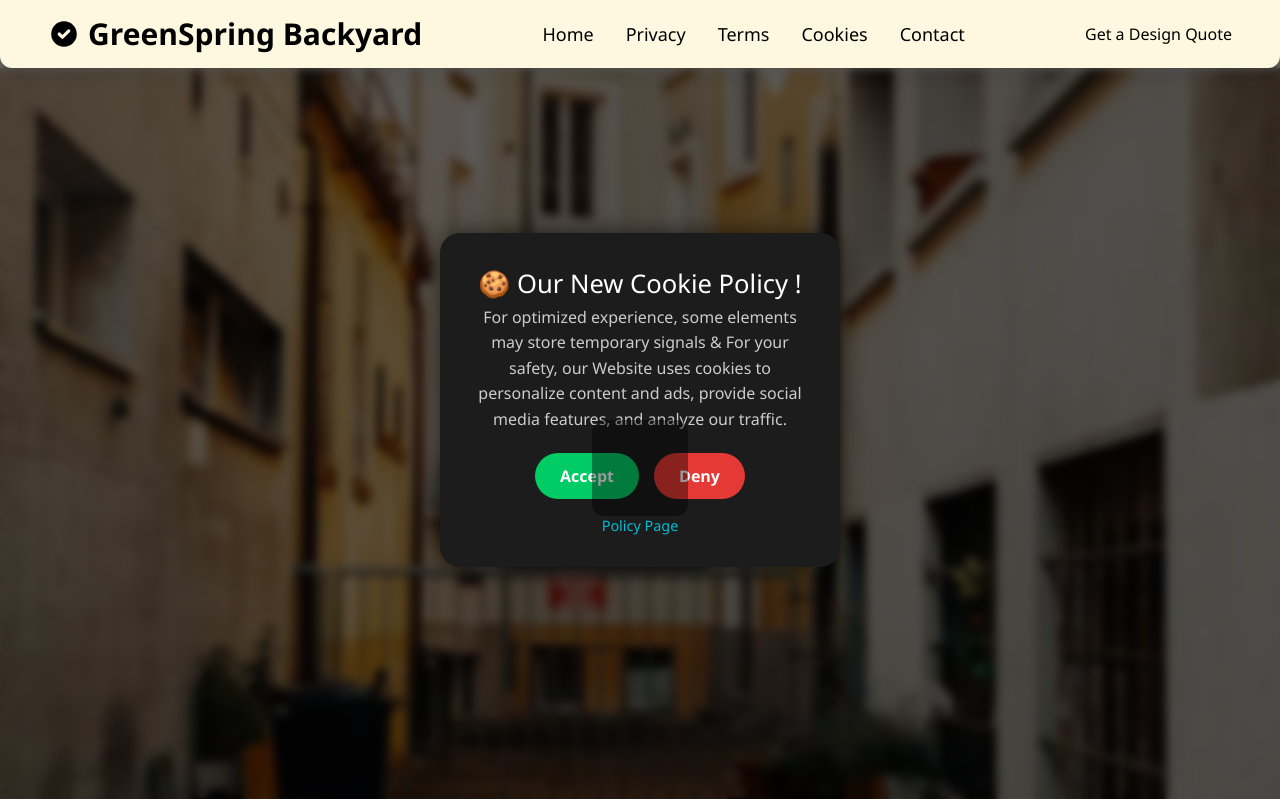
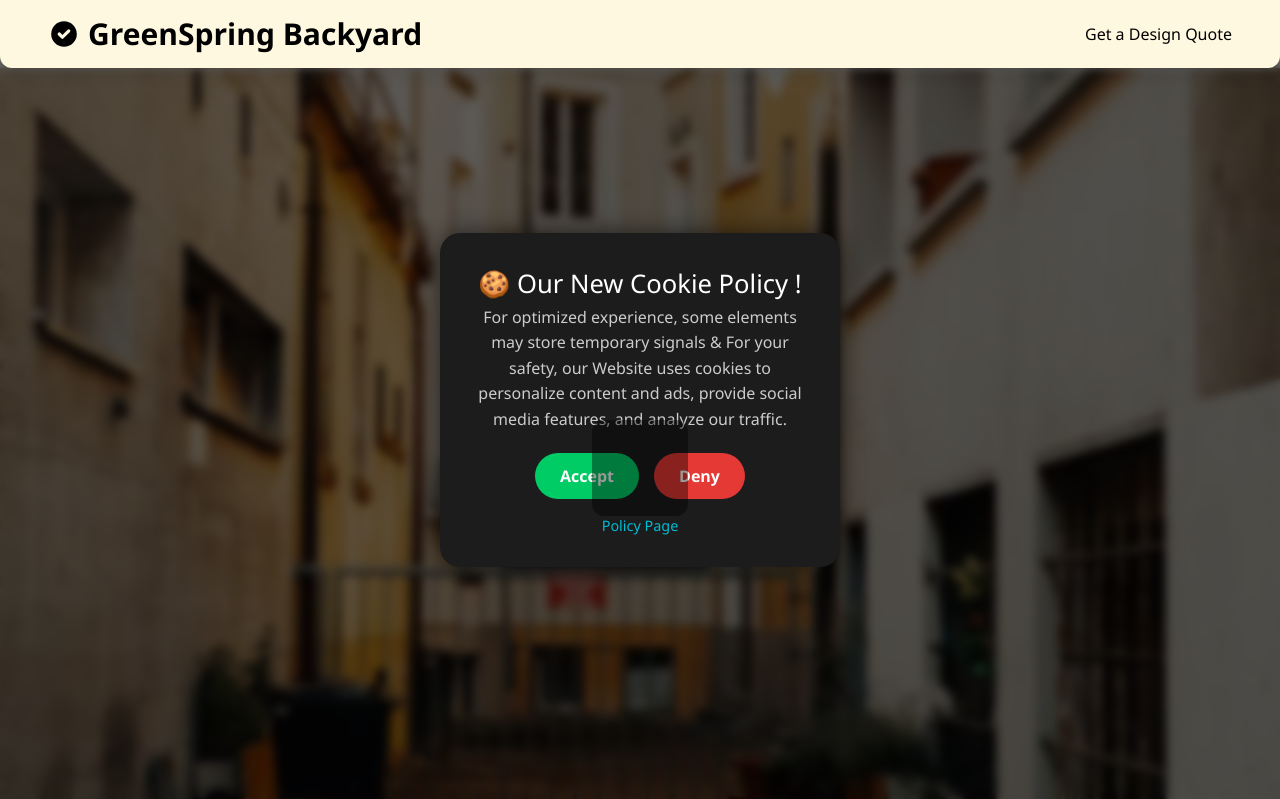
Before and after one commit to sanjsndas/greenspringbackyard, a plain HTML site: page index.html in a window 1280 px wide. Shown: the top 799 px of the page. Drawn offline with nearby package versions, Linux system fonts and the light colour scheme; placeholder pictures from the web are drawn by us.

Commit message:
Update index.html

```diff
--- a/index.html
+++ b/index.html
@@ -169,13 +169,7 @@
                     GreenSpring Backyard
                 </a>
             </div>
-            <ul class="flex flex-wrap justify-center md:justify-end space-x-4 md:space-x-8 text-lg font-medium">
-                    <li><a href="index.html">Home</a></li>
-                    <li><a href="privacy.html">Privacy</a></li>
-                    <li><a href="terms.html">Terms</a></li>
-                    <li><a href="cookies.html">Cookies</a></li>
-                    <li><a href="contact.html">Contact</a></li>
-            </ul>
+
             <div class="mt-4 md:mt-0 flex space-x-4">
                 <a href="#design-quote" class="btn-primary">Get a Design Quote</a>
             </div>
```
